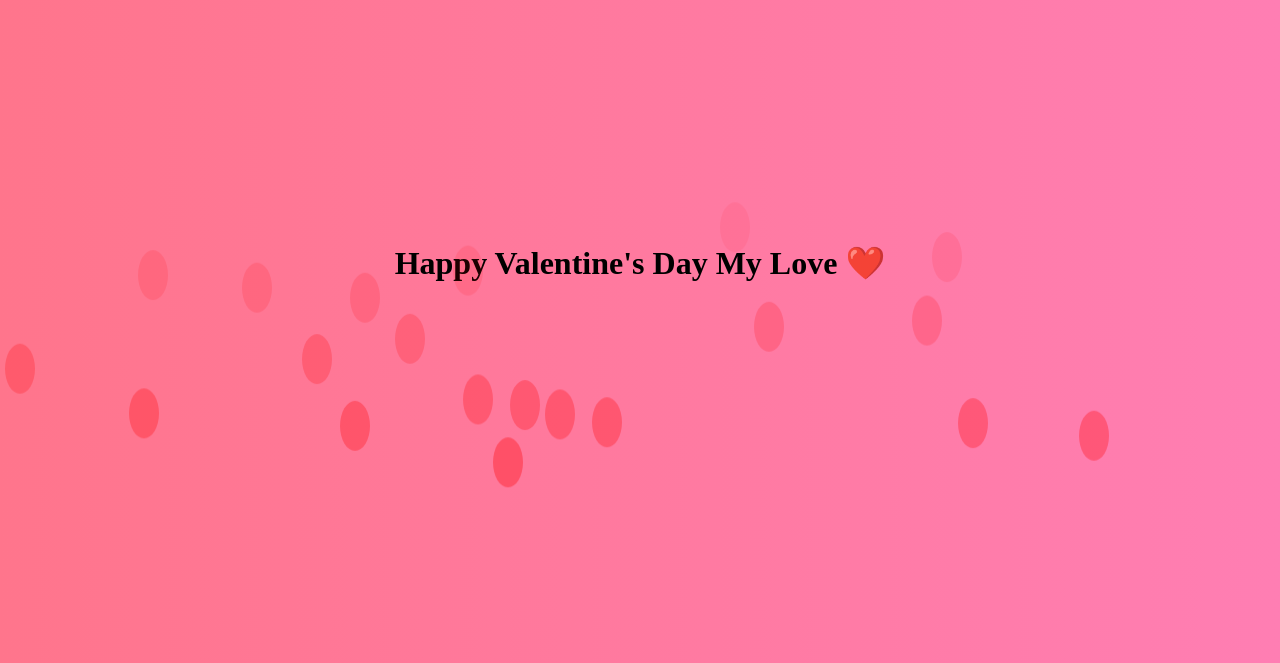
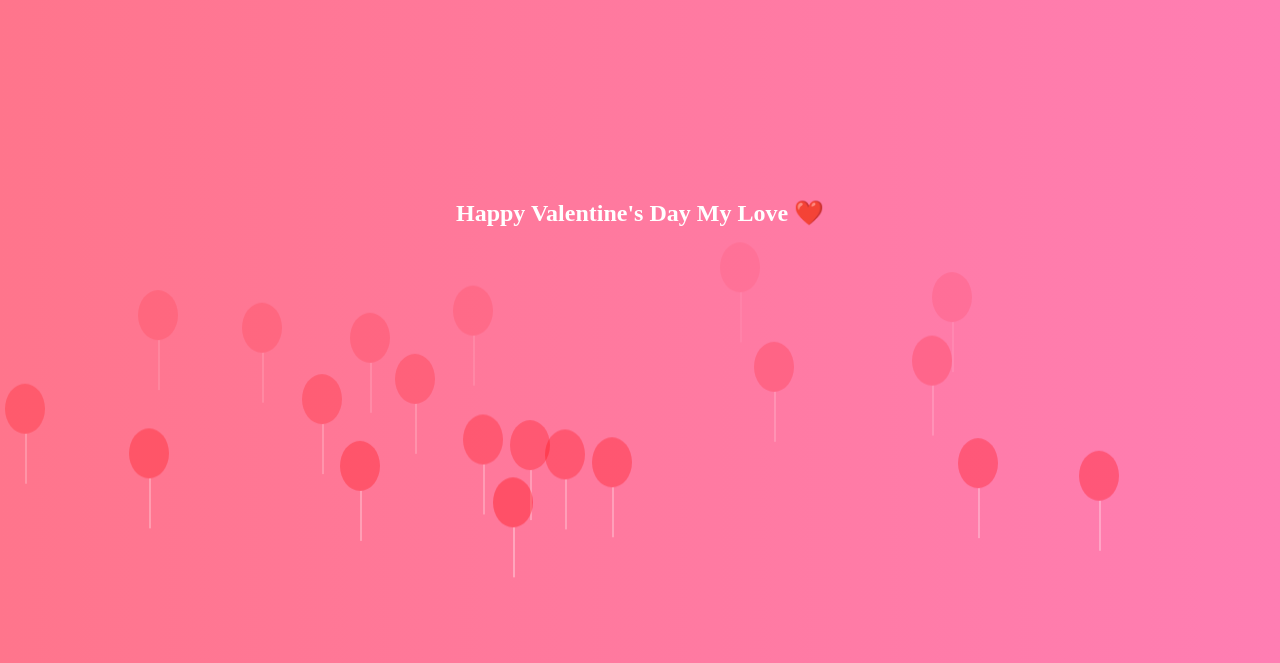
Before and after one commit to hemanth62892/Best-Wishes, a Flask app: page /balloons in a window 1280 px wide. Shown: the part 137-800 px from the top of the page. Run offline with Flask 3, Linux system fonts and the light colour scheme.

Commit message:
Update style.css

```diff
--- a/static/css/style.css
+++ b/static/css/style.css
@@ -36,6 +36,17 @@ body {
     border-radius: 50%;
 }
 
+/* Valentine's text */
+.valentine-text {
+    position: absolute;
+    top: 40%;
+    width: 100%;
+    text-align: center;
+    font-size: 24px;
+    font-weight: bold;
+    color: white;
+}
+
 .heart-shape::before {
     top: -60px;
     left: 0;
@@ -46,7 +57,7 @@ body {
     top: 0;
 }
 
-/* ---- BALLOONS PAGE (Normal Balloons) ---- */
+/* ---- BALLOONS PAGE (Normal Balloons with Thread) ---- */
 @keyframes float {
     0% { transform: translateY(100vh); opacity: 1; }
     100% { transform: translateY(-10vh); opacity: 0; }
@@ -54,14 +65,25 @@ body {
 
 .balloon {
     position: absolute;
-    width: 30px;
+    width: 40px;
     height: 50px;
     background: red;
     border-radius: 50%;
     animation: float 10s linear infinite;
 }
 
-/* ---- WISHES PAGE (Emoji Scrolling) ---- */
+/* Add thread to balloons */
+.balloon::after {
+    content: "";
+    position: absolute;
+    width: 2px;
+    height: 50px;
+    background: white;
+    left: 50%;
+    bottom: -50px;
+}
+
+/* ---- WISHES PAGE (Fixed Scrolling Emoji) ---- */
 @keyframes scroll-emoji {
     0% { left: -100px; }
     100% { left: 100vw; }
@@ -73,6 +95,7 @@ body {
     left: -100px;
     font-size: 30px;
     animation: scroll-emoji 5s linear infinite;
+    white-space: nowrap;
 }
 
 /* ---- WISHES PAGE (Man Walking) ---- */
```
